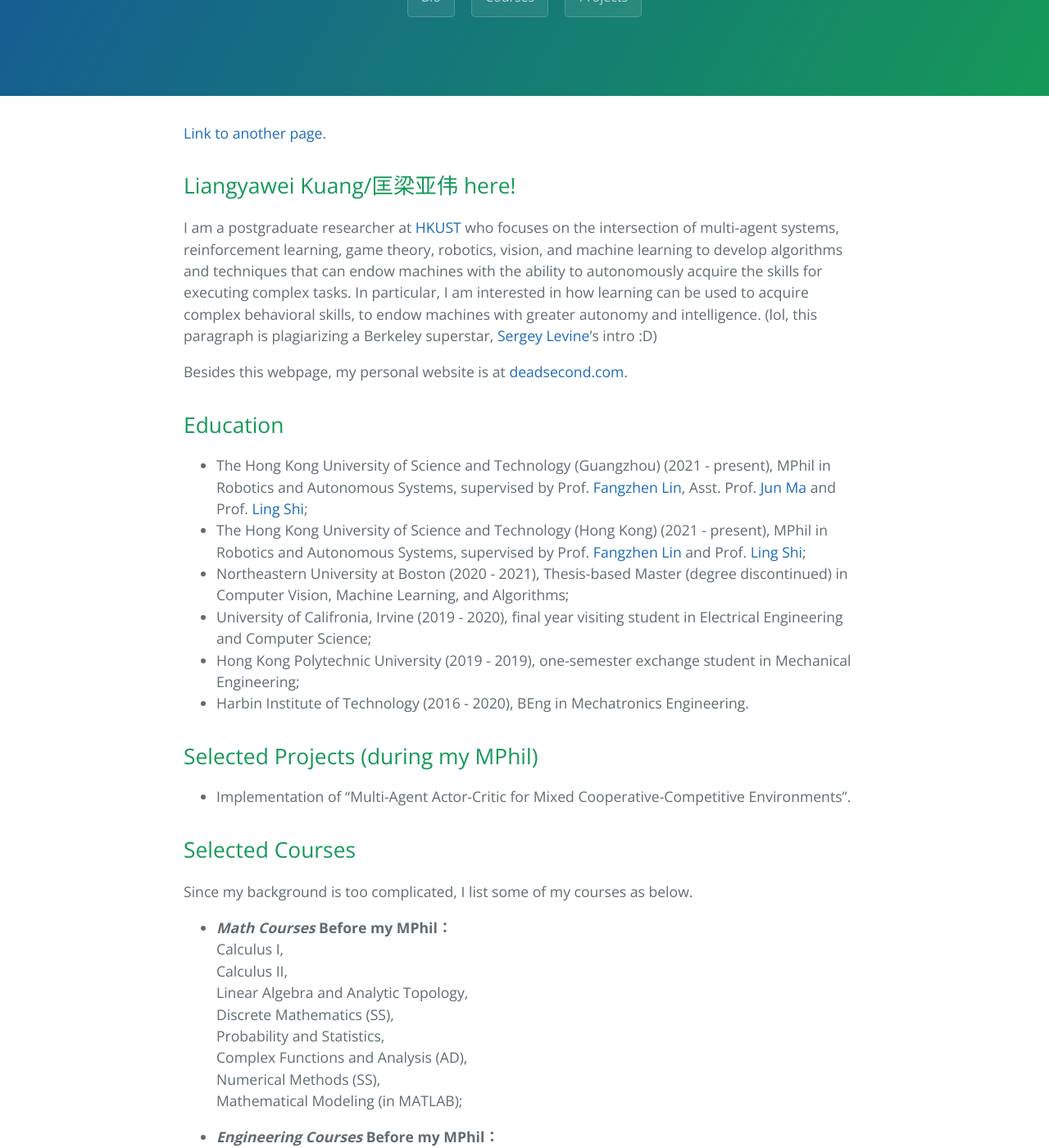
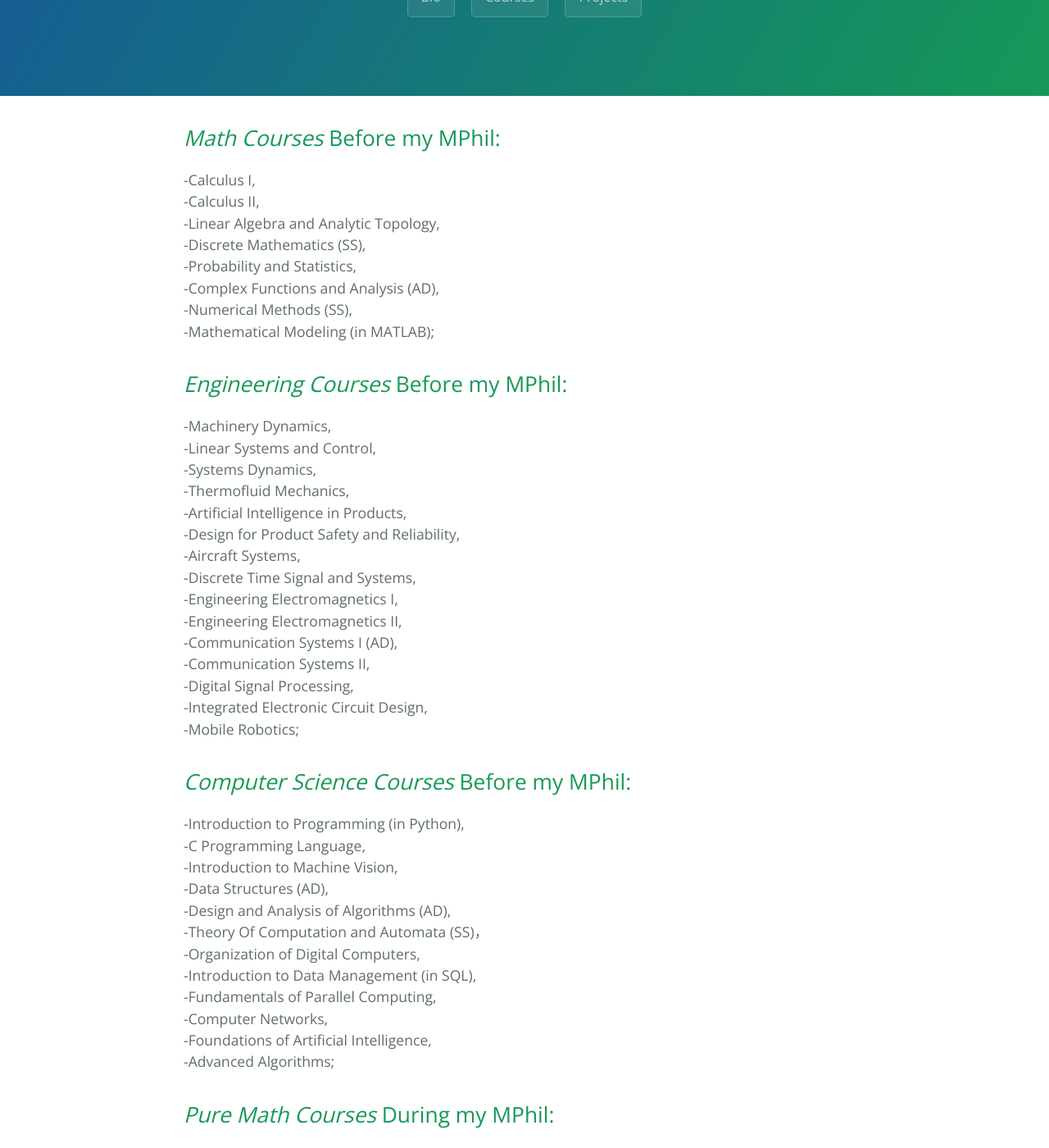
Before and after one commit to klyw1998/LiangyaweiKuang, a Jekyll site: the page built from courses.md, in a window 1280 px wide and 1400 px high, scrolled down 266 px. Shown: the whole window at 82% size. Built offline with Jekyll 4.4.1, drawn with Linux system fonts in a browser that asks for light colours; our own code applies the rules of GitHub Pages for plain Markdown files; some of the changed text lies outside the part shown.

Commit message:
Update courses.md

```diff
--- a/courses.md
+++ b/courses.md
@@ -1,85 +1,67 @@
 ---
-title: 'Liangyawei Kuang'
+layout: default
+title: 'Selected Courses'
+description: From undergraduate to now...
 ---
 
-[Link to another page](./another-page.html).
+## *Math Courses* Before my MPhil:
+-Calculus I,
+-Calculus II,
+-Linear Algebra and Analytic Topology,
+-Discrete Mathematics (SS),
+-Probability and Statistics,
+-Complex Functions and Analysis (AD),
+-Numerical Methods (SS),
+-Mathematical Modeling (in MATLAB);
 
-## Liangyawei Kuang/匡梁亚伟 here!
-I am a postgraduate researcher at [HKUST](https://hkust.edu.hk/) who focuses on the intersection of multi-agent systems, reinforcement learning, game theory, robotics, vision, and machine learning to develop algorithms and techniques that can endow machines with the ability to autonomously acquire the skills for executing complex tasks. In particular, I am interested in how learning can be used to acquire complex behavioral skills, to endow machines with greater autonomy and intelligence. (lol, this paragraph is plagiarizing a Berkeley superstar, [Sergey Levine](http://people.eecs.berkeley.edu/~svlevine/)'s intro :D)
+## *Engineering Courses* Before my MPhil:
+-Machinery Dynamics,
+-Linear Systems and Control,
+-Systems Dynamics,
+-Thermofluid Mechanics,
+-Artificial Intelligence in Products,
+-Design for Product Safety and Reliability,
+-Aircraft Systems,
+-Discrete Time Signal and Systems,
+-Engineering Electromagnetics I,
+-Engineering Electromagnetics II,
+-Communication Systems I (AD),
+-Communication Systems II,
+-Digital Signal Processing,
+-Integrated Electronic Circuit Design,
+-Mobile Robotics;
 
-Besides this webpage, my personal website is at [deadsecond.com](https://www.deadsecond.com).
+## *Computer Science Courses* Before my MPhil:
+-Introduction to Programming (in Python),
+-C Programming Language,
+-Introduction to Machine Vision,
+-Data Structures (AD),
+-Design and Analysis of Algorithms (AD),
+-Theory Of Computation and Automata (SS)，
+-Organization of Digital Computers,
+-Introduction to Data Management (in SQL),
+-Fundamentals of Parallel Computing,
+-Computer Networks,
+-Foundations of Artificial Intelligence,
+-Advanced Algorithms;
 
-## Education
-- The Hong Kong University of Science and Technology (Guangzhou) (2021 - present), MPhil in Robotics and Autonomous Systems, supervised by Prof. [Fangzhen Lin](https://facultyprofiles.ust.hk/profiles.php?profile=fangzhen-lin-flin#researchinterest), Asst. Prof. [Jun Ma](https://facultyprofiles.hkust-gz.edu.cn/faculty-personal-page?id=853) and Prof. [Ling Shi](https://facultyprofiles.ust.hk/profiles.php?profile=ling-shi-eesling);
-- The Hong Kong University of Science and Technology (Hong Kong) (2021 - present), MPhil in Robotics and Autonomous Systems, supervised by Prof. [Fangzhen Lin](https://facultyprofiles.ust.hk/profiles.php?profile=fangzhen-lin-flin#researchinterest) and Prof. [Ling Shi](https://facultyprofiles.ust.hk/profiles.php?profile=ling-shi-eesling);
-- Northeastern University at Boston (2020 - 2021), Thesis-based Master (degree discontinued) in Computer Vision, Machine Learning, and Algorithms;
-- University of Califronia, Irvine (2019 - 2020), final year visiting student in Electrical Engineering and Computer Science;
-- Hong Kong Polytechnic University (2019 - 2019), one-semester exchange student in Mechanical Engineering;
-- Harbin Institute of Technology (2016 - 2020), BEng in Mechatronics Engineering.
+## *Pure Math Courses* During my MPhil:
+-Stochastic Processes,
+-Functional Analysis (SS, MA),
+-Linear-System Theory (Half of the course is Matrix Analysis, the other half is Linear Systems Theory),
+-Sensing, Estimation & Control,
+-Game Theory (AD, MA),
+-Advanced Probability Theory I (MA),
+-Advanced Probability Theory II (MA),
+-Statistical Machine Learning (MA),
+-Statistical Reinforcement Learning (SS, MA),
+-Advanced Topics in Deep Learning (SS, MA);
 
-## Selected Projects (during my MPhil)
-- Implementation of "Multi-Agent Actor-Critic for Mixed Cooperative-Competitive Environments".
-
-## Selected Courses
-Since my background is too complicated, I list some of my courses as below.
-- ***Math Courses* Before my MPhil：**
-Calculus I,
-Calculus II,
-Linear Algebra and Analytic Topology,
-Discrete Mathematics (SS),
-Probability and Statistics,
-Complex Functions and Analysis (AD),
-Numerical Methods (SS),
-Mathematical Modeling (in MATLAB);
-
-- ***Engineering Courses* Before my MPhil：**
-Machinery Dynamics,
-Linear Systems and Control,
-Systems Dynamics,
-Thermofluid Mechanics,
-Artificial Intelligence in Products,
-Design for Product Safety and Reliability,
-Aircraft Systems,
-Discrete Time Signal and Systems,
-Engineering Electromagnetics I,
-Engineering Electromagnetics II,
-Communication Systems I (AD),
-Communication Systems II,
-Digital Signal Processing,
-Integrated Electronic Circuit Design,
-Mobile Robotics;
-
-- ***Computer Science Courses* Before my MPhil：**
-Introduction to Programming (in Python),
-C Programming Language,
-Introduction to Machine Vision,
-Data Structures (AD),
-Design and Analysis of Algorithms (AD),
-Theory Of Computation and Automata (SS)，
-Organization of Digital Computers,
-Introduction to Data Management (in SQL),
-Fundamentals of Parallel Computing,
-Computer Networks,
-Foundations of Artificial Intelligence,
-Advanced Algorithms;
-
-- ***Pure Math Courses* During my MPhil：**
-Stochastic Processes,
-Functional Analysis (SS, MA),
-Linear-System Theory (Half of the course is Matrix Analysis, the other half is Linear Systems Theory),
-Sensing, Estimation & Control,
-Game Theory (AD, MA),
-Advanced Probability Theory I (MA),
-Advanced Probability Theory II (MA),
-Statistical Machine Learning (MA),
-Statistical Reinforcement Learning (SS, MA),
-Advanced Topics in Deep Learning (SS, MA);
-
-- ***Non-pure-math Courses* During my MPhil：**
-Operating Systems (AD),
-Deep Learning in Computer Vision (AD),
-Multi-Agent Systems (SS),
-Advanced Artificial Intelligence;
+## *Non-pure-math Courses* During my MPhil:
+-Operating Systems (AD),
+-Deep Learning in Computer Vision (AD),
+-Multi-Agent Systems (SS),
+-Advanced Artificial Intelligence;
 
 (__AD__: auditing, which means I attended the class and all related activities as a normal student but earned no credits; __SS__: self-study; __OG__: ongoing; __IP__: in plan; __MA__: this course is in the math department)
 
```
